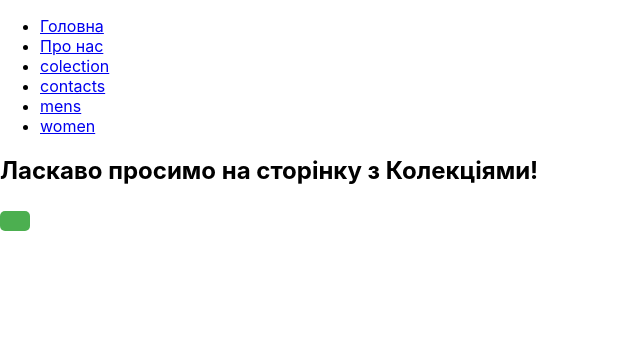
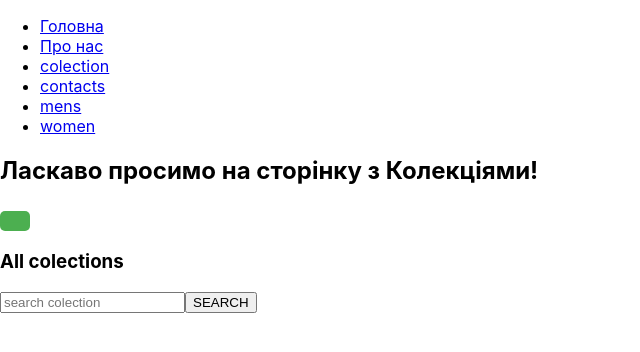
Before and after one commit to StanislavBobrivskyi/E-commerce-product-page, a React (Create React App) app: page /colection in a window 1280 px wide. Shown: the top 352 px of the page, without its empty margins (0-640 px from the left). Built offline with nearby package versions, Linux system fonts and the light colour scheme.

Commit message:
search line

```diff
--- a/src/components/Colections/ColectionsSection.jsx
+++ b/src/components/Colections/ColectionsSection.jsx
@@ -2,5 +2,14 @@ import { OrderButton } from 'components/OrderBtn/OrderBtn.styled';
 import React from 'react';
 
 export function ColectionSection() {
-  return <OrderButton />;
+  return (
+    <>
+      <OrderButton />
+      <h3>All colections</h3>
+      <form action="#">
+        <input type="text" placeholder="search colection" />
+        <button type="button">SEARCH</button>
+      </form>
+    </>
+  );
 }
```
